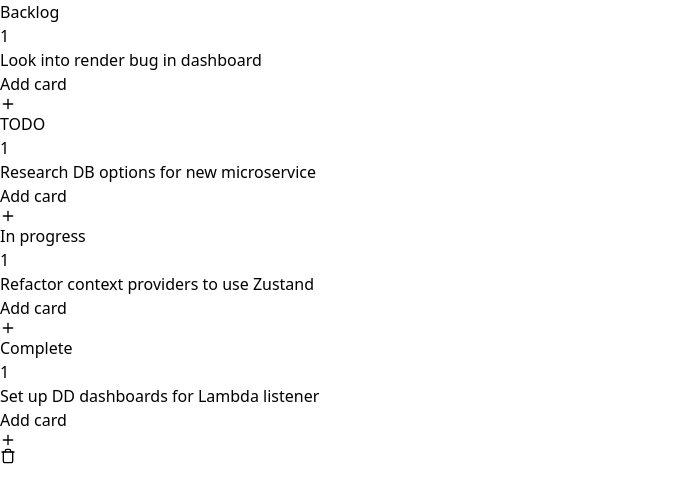
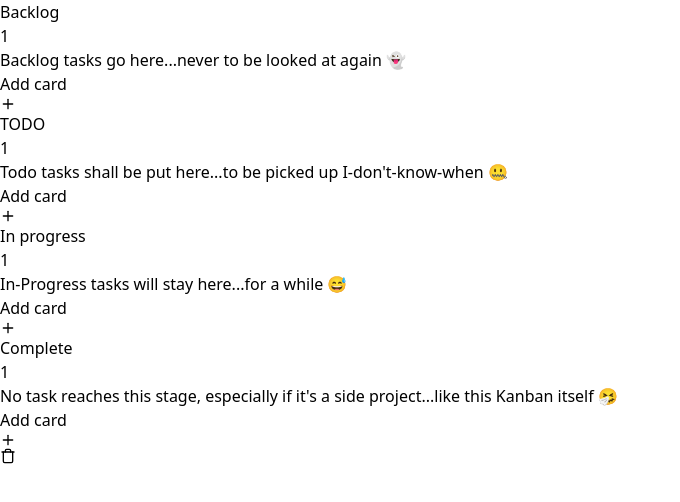
Before and after one commit to mohithgupta/DragNDropKanban, a React (Vite) app: page / in a window 1280 px wide. Shown: the top 502 px of the page, without its empty margins (0-680 px from the left). Built offline with nearby package versions, Linux system fonts and the light colour scheme.

Commit message:
changed default cards data

```diff
--- a/src/Kanban.jsx
+++ b/src/Kanban.jsx
@@ -53,26 +53,26 @@ const Board = () => {
 const DEFAULT_CARDS = [
   // BACKLOG
   {
-    title: "Look into render bug in dashboard",
+    title: "Backlog tasks go here...never to be looked at again 👻",
     id: "1",
     column: "backlog"
   },
   // TODO
   {
-    title: "Research DB options for new microservice",
+    title: "Todo tasks shall be put here...to be picked up I-don't-know-when 🤐",
     id: "5",
     column: "todo",
   },
 
   // In Progress
   {
-    title: "Refactor context providers to use Zustand",
+    title: "In-Progress tasks will stay here...for a while 😅",
     id: "8",
     column: "inprogress",
   },
   // Complete
   {
-    title: "Set up DD dashboards for Lambda listener",
+    title: "No task reaches this stage, especially if it's a side project...like this Kanban itself 🤧",
     id: "10",
     column: "complete",
   },
```
